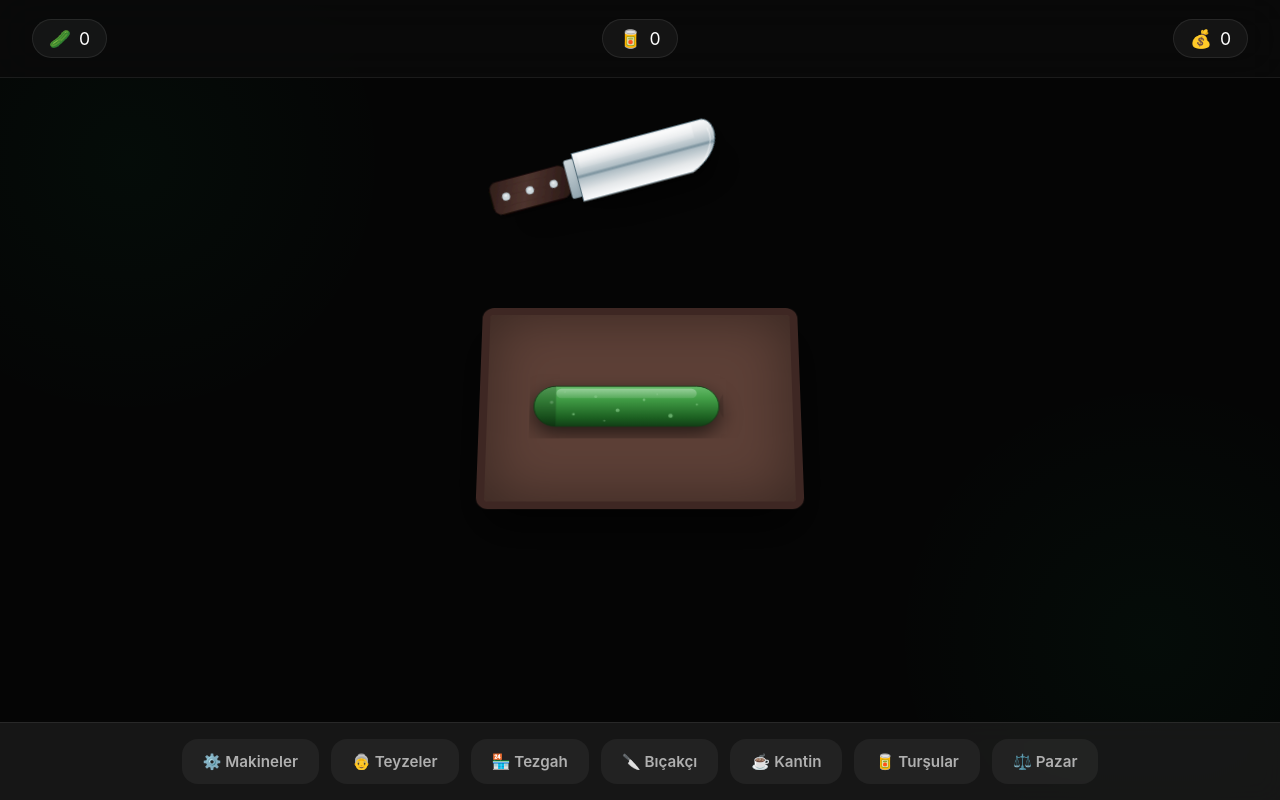
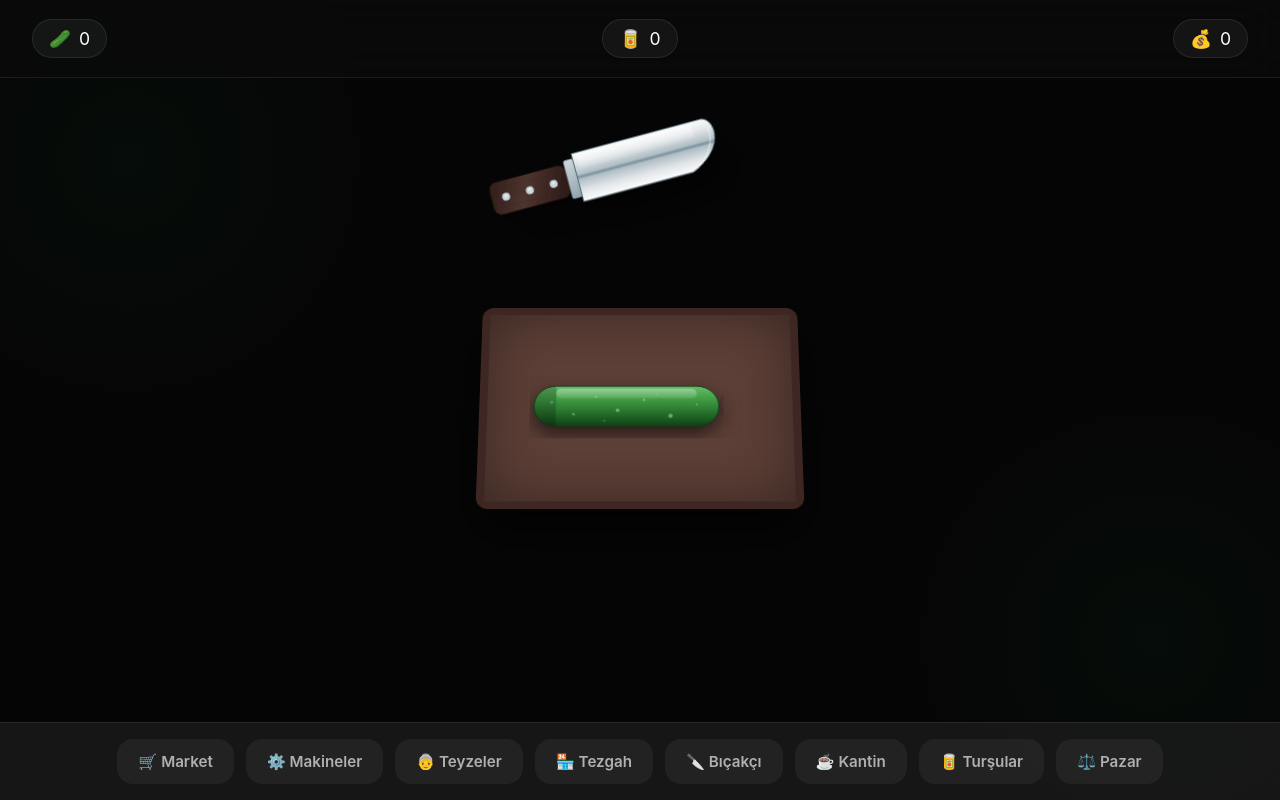
Before and after one commit to yaso09/cucumber_clicker, a plain HTML site: page game.html in a window 1280 px wide. Drawn offline with Linux system fonts and the light colour scheme.

Commit message:
Market geri eklendi

```diff
--- a/game.html
+++ b/game.html
@@ -51,6 +51,7 @@
 
   <!-- Navigation -->
   <nav>
+    <button data-modal="market"><span>🛒</span> <span>Market</span></button>
     <button data-modal="factories"><span>⚙️</span> <span>Makineler</span></button>
     <button data-modal="aunts"><span>👵</span> <span>Teyzeler</span></button>
     <button data-modal="stall"><span>🏪</span> <span>Tezgah</span></button>
```
